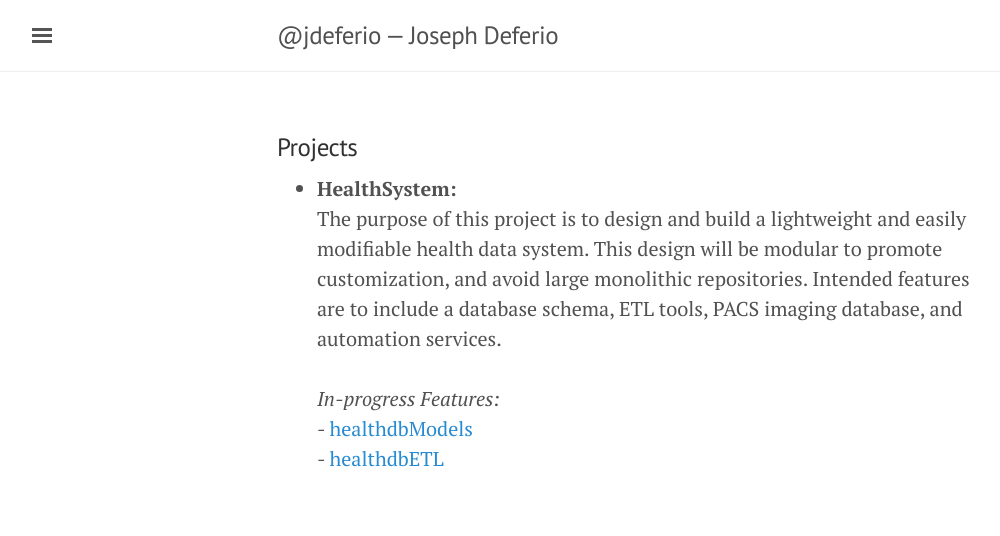
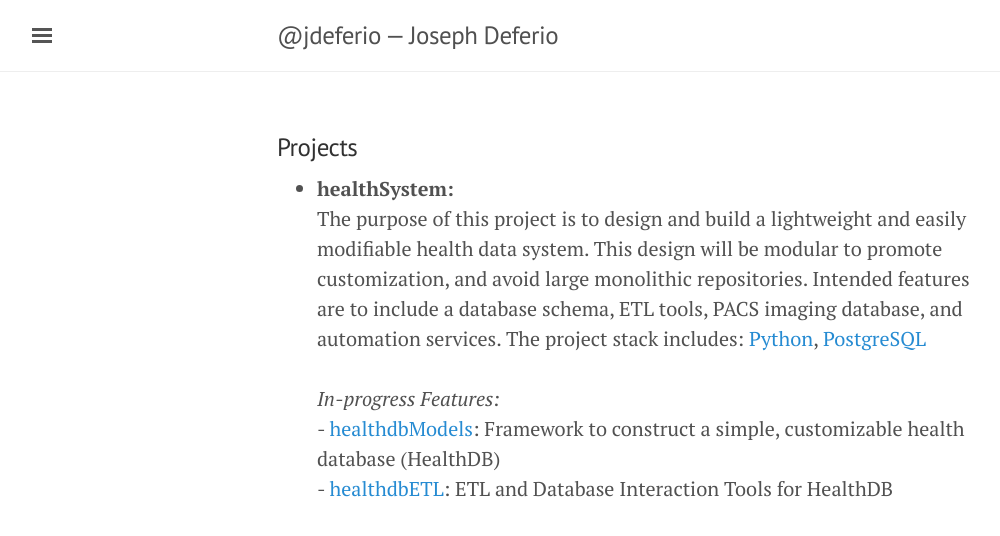
Before and after one commit to jdeferio/jdeferio.github.io, a Jekyll site: the page built from projects.html, in a window 1280 px wide. Shown: the top 536 px of the page, without its empty margins (3-1003 px from the left). Built offline with Jekyll 4.4.1, drawn with Linux system fonts in a browser that asks for light colours.

Commit message:
tweak project info

```diff
--- a/projects.html
+++ b/projects.html
@@ -6,13 +6,14 @@ title: Projects
 <h3>Projects</h3>
 
     <ul>
-        <li><b>HealthSystem:</b>
+        <li><b>healthSystem:</b>
         <br>
         The purpose of this project is to design and build a lightweight and easily modifiable health data system. This design will be modular to promote customization, and avoid large monolithic repositories. Intended features are to include a database schema, ETL tools, PACS imaging database, and automation services.
+        The project stack includes: <a href="https://www.python.org" target="_blank">Python</a>, <a href="https://www.postgresql.org" target="_blank">PostgreSQL</a>
         <br><br>
             <em>In-progress Features:</em>
         <br>
-            - <a href="https://github.com/jdeferio/healthdbModels" target="_blank">healthdbModels</a>
+            - <a href="https://github.com/jdeferio/healthdbModels" target="_blank">healthdbModels</a>: Framework to construct a simple, customizable health database (HealthDB)
         <br>
-            - <a href="https://github.com/jdeferio/healthdbETL" target="_blank">healthdbETL</a></li>
+            - <a href="https://github.com/jdeferio/healthdbETL" target="_blank">healthdbETL</a>: ETL and Database Interaction Tools for HealthDB</li>
     </ul>
```
